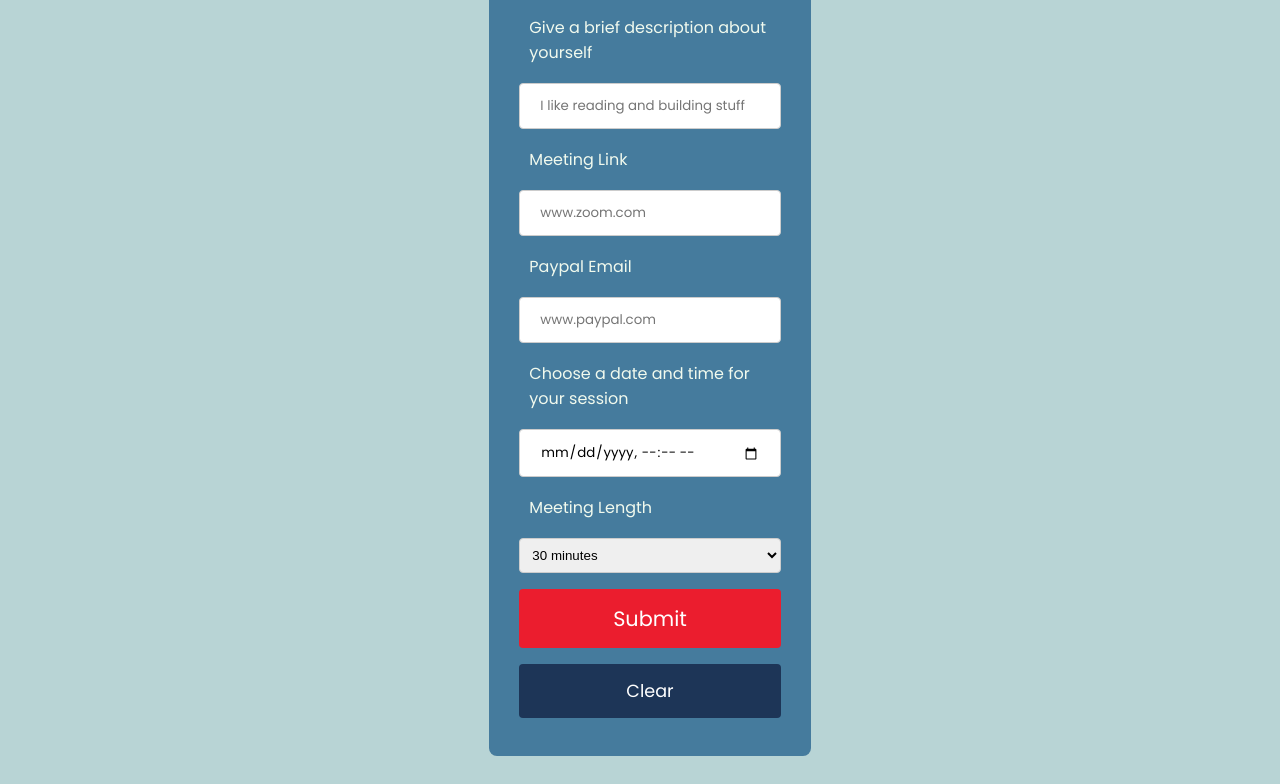
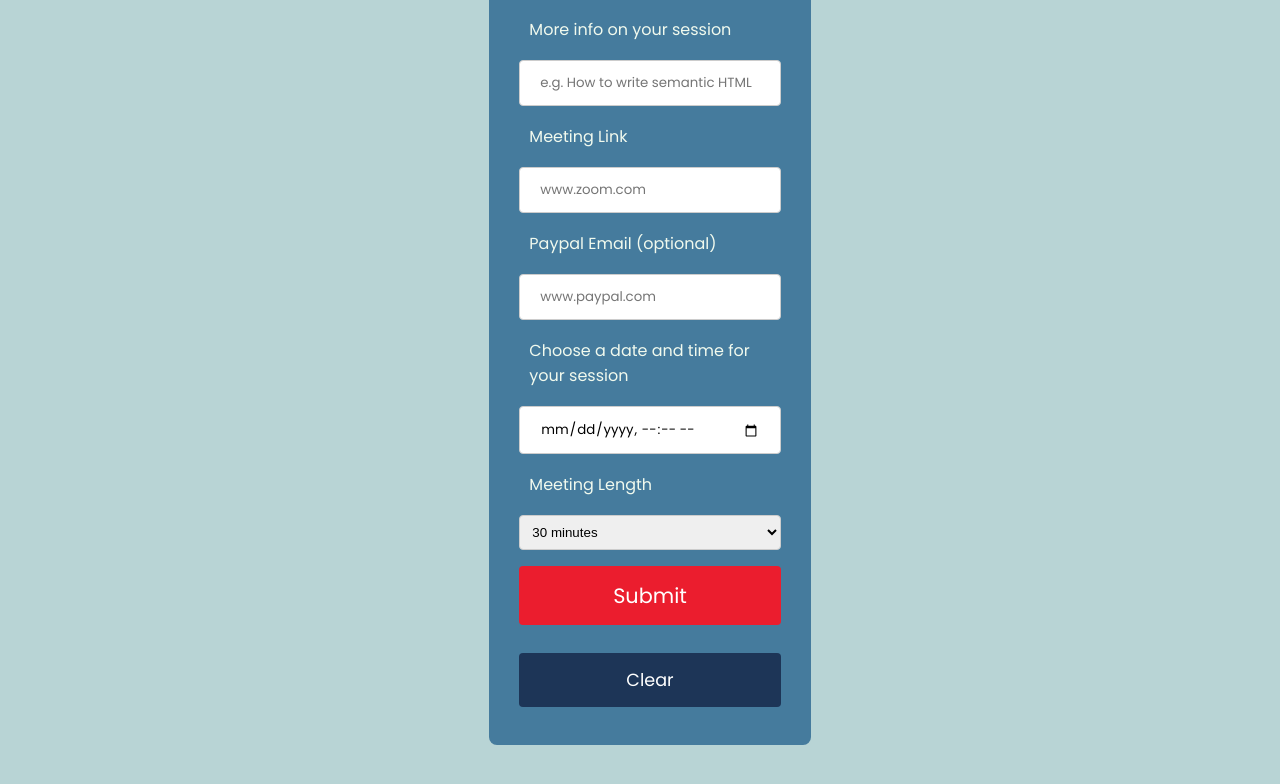
Before and after one commit to ffjaervik/StudyBudz_Front-end, a React app in the folder study-budz-2.0/: page / in a window 1280 px wide. Shown: the part 528-1312 px from the top of the page. Built offline with nearby package versions, Linux system fonts and the light colour scheme; no server answers.

Commit message:
thursday morning

```diff
--- a/study-budz-2.0/src/Components/Form/Form.css
+++ b/study-budz-2.0/src/Components/Form/Form.css
@@ -59,6 +59,7 @@ select {
   cursor: pointer;
   border-radius: 4px;
   font-size: 1.3rem;
+  margin-bottom: 20px;
 }
 
 .submit:hover {
--- a/study-budz-2.0/src/Components/Form/index.js
+++ b/study-budz-2.0/src/Components/Form/index.js
@@ -45,6 +45,13 @@ function Form() {
 
   function clearForm(e) {
     e.preventDefault();
+    setDateTime('');
+    setName('');
+    setDescription('');
+    setPaypalEmail('');
+    setTimeDuration('');
+    setTopic('');
+    setZoom('');
   }
 
   return (
@@ -67,10 +74,10 @@ function Form() {
           value={topic}
           onChange={(e) => setTopic(e.target.value)}
         ></input>
-        <label>Give a brief description about yourself</label>
+        <label>More info on your session</label>
         <input
           type="text"
-          placeholder="I like reading and building stuff"
+          placeholder="e.g. How to write semantic HTML"
           required
           value={description}
           onChange={(e) => setDescription(e.target.value)}
@@ -83,16 +90,16 @@ function Form() {
           value={zoom}
           onChange={(e) => setZoom(e.target.value)}
         ></input>
-        <label>Paypal Email</label>
+        <label>Paypal Email (optional)</label>
         <input
           type="text"
           placeholder="www.paypal.com"
-          required
           value={paypalemail}
           onChange={(e) => setPaypalEmail(e.target.value)}
         ></input>
         <label>Choose a date and time for your session</label>
         <input
+          required
           type="datetime-local"
           value={datetime}
           min="2022-07-21T00:00"
--- a/study-budz-2.0/src/Components/NavBar/Navbar.css
+++ b/study-budz-2.0/src/Components/NavBar/Navbar.css
@@ -13,7 +13,7 @@
   display: flex;
   justify-content: space-between;
   gap: 10px;
-  border-bottom: 2px solid black;
+  border-bottom: 4px solid #1d3557;
   align-items: center;
   /* padding-bottom: 10px; */
 }
```
